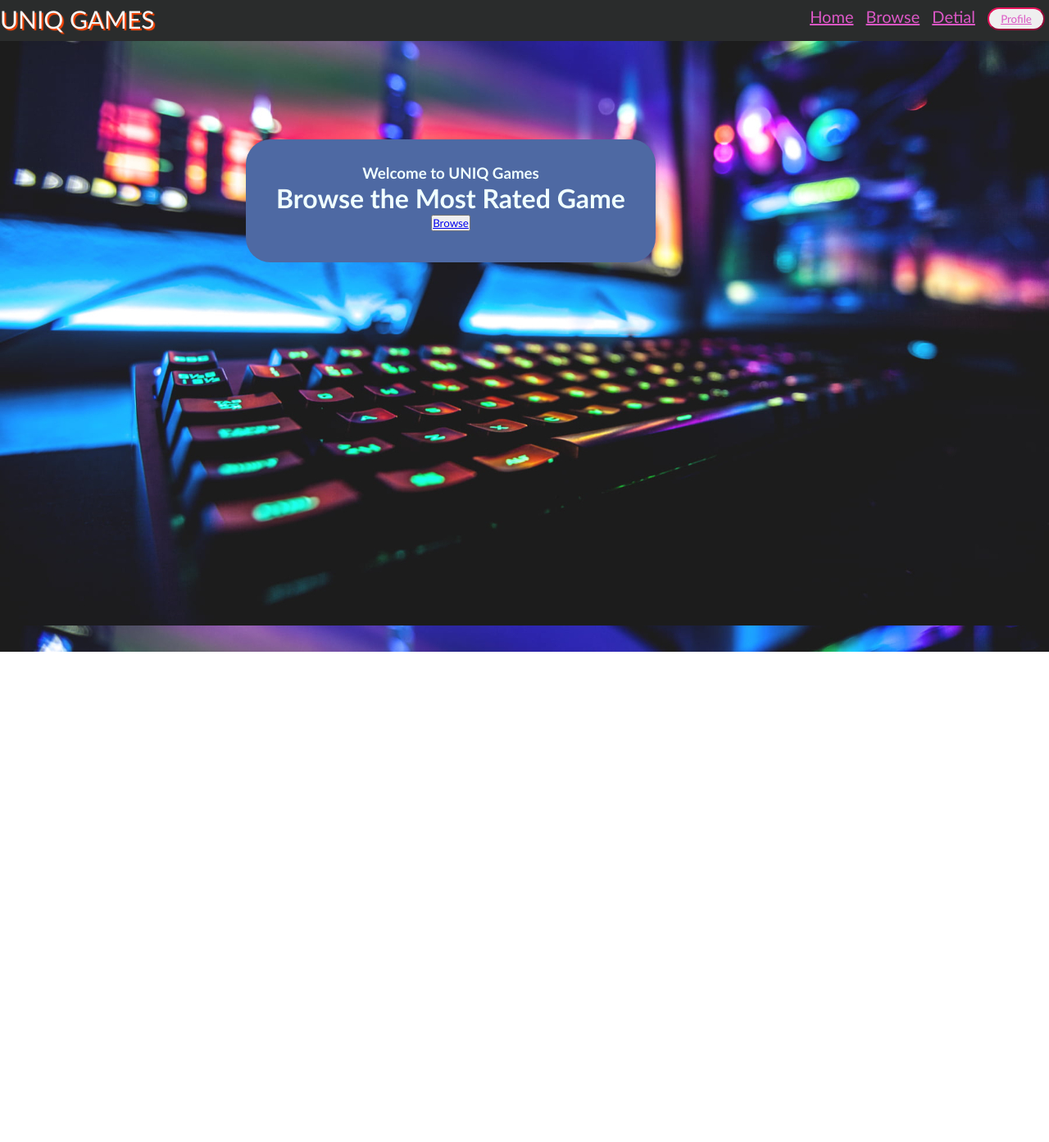
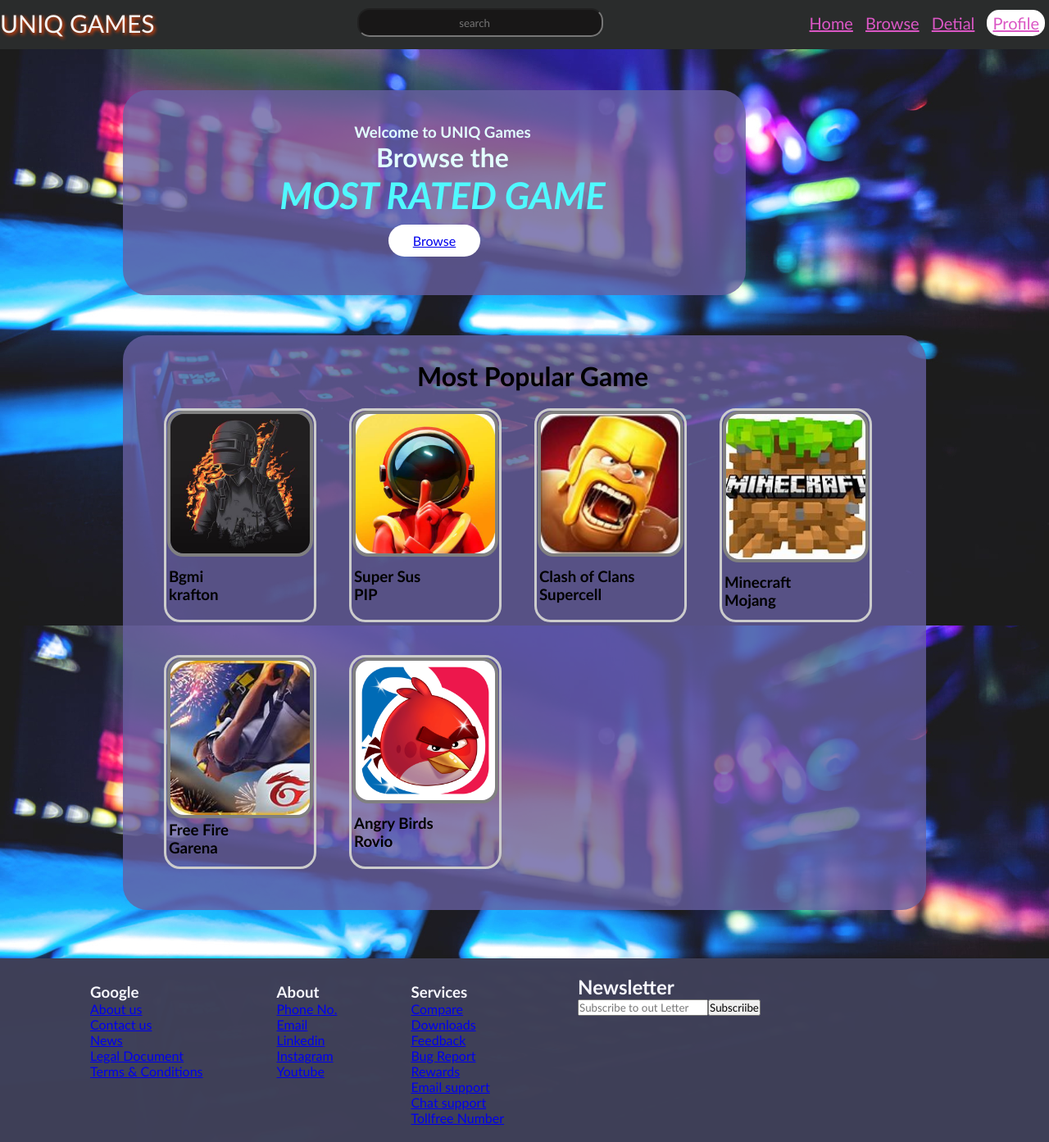
Before and after one commit to suryaa-004/frontend, a plain HTML site: page vs/index.html in a window 1280 px wide. Shown: the part 5-1398 px from the top of the page at 82% size. Before the commit the page ends 800 px from the top, so only its background shows below. Drawn offline with Linux system fonts and the light colour scheme.

Commit message:
second commit

```diff
--- a/vs/browse.css
+++ b/vs/browse.css
@@ -4,7 +4,12 @@
     font-family: 'Gill Sans', 'Gill Sans MT', Calibri, 'Trebuchet MS', sans-serif;
 }
 body{
-    background-image:url(g2.jpg) ;
+    background-image:url(g2.jpg);
+}
+@media only screen and (max-width: 600px) {
+    body {
+        font-size: 14px;
+    }
 }
 .navbar{
     background-color: rgb(42, 44, 44);
@@ -33,14 +38,17 @@ header input{
     color: azure;
     text-align:center;
 }
-.head li button{
+.head li .profile{
     border-radius: 15px;
     width: 70px;
     height: 28px;
-    border-color: rgb(228, 19, 89);
+    background-color: white;
+    padding:5px 10px 5px;
 }
-.head li button :hover{
-    color: rgb(13, 14, 13);
+.head li .profile:hover{
+    color: rgb(4, 53, 61);
+    background-color:rgb(181, 241, 141);
+    box-shadow: 5px 4px gold;
 }
 .head li a{
     color: rgb(219, 87, 197);
@@ -49,3 +57,4 @@ header input{
     color: chocolate;
 
 }
+/* end of header  */
--- a/vs/detial.css
+++ b/vs/detial.css
@@ -2,8 +2,14 @@
     padding: 0;
     margin: 0;
     font-family: 'Gill Sans', 'Gill Sans MT', Calibri, 'Trebuchet MS', sans-serif;
-}body{
-    background-image:url(g2.jpg) ;
+}
+body{
+    background-image:url(g2.jpg);
+}
+@media only screen and (max-width: 600px) {
+    body {
+        font-size: 14px;
+    }
 }
 .navbar{
     background-color: rgb(42, 44, 44);
@@ -32,14 +38,17 @@ header input{
     color: azure;
     text-align:center;
 }
-.head li button{
+.head li .profile{
     border-radius: 15px;
     width: 70px;
     height: 28px;
-    border-color: rgb(228, 19, 89);
+    background-color: white;
+    padding:5px 10px 5px;
 }
-.head li button :hover{
-    color: rgb(13, 14, 13);
+.head li .profile:hover{
+    color: rgb(4, 53, 61);
+    background-color:rgb(181, 241, 141);
+    box-shadow: 5px 4px gold;
 }
 .head li a{
     color: rgb(219, 87, 197);
--- a/vs/index.css
+++ b/vs/index.css
@@ -4,16 +4,18 @@
     font-family: 'Gill Sans', 'Gill Sans MT', Calibri, 'Trebuchet MS', sans-serif;
 }
 body{
-    background-image:url(g2.jpg) ;
+    background-image: url(g2.jpg);
+    font-size: 16px;
 }
+
 .navbar{
     background-color: rgb(42, 44, 44);
     font-size: 20px;
     width: 100%;
-    display: flex;
+    display:flex;
     align-items: center;
     justify-content: space-between;
-    height: 55px;
+    height: 65px;
 }
 .head li{
     display: inline-block;
@@ -22,7 +24,7 @@ body{
 .logo{
     font-size: 1.5em;
     color: whitesmoke;
-    text-shadow: 2px 2px 1px orangered;
+    text-shadow: 2px 2px 4px orangered;
 }
 header input{
     border-radius: 15px;
@@ -33,14 +35,17 @@ header input{
     color: azure;
     text-align:center;
 }
-.head li button{
+li .profile{
     border-radius: 15px;
-    width: 70px;
-    height: 28px;
-    border-color: rgb(228, 19, 89);
+    width: 80px;
+    height: 23px;
+    background-color:rgb(255, 255, 255);
+    padding:4px 7px 4px;
 }
-.head li button :hover{
-    color: rgb(13, 14, 13);
+.head li .profile:hover{
+    color: rgb(4, 53, 61);
+    background-color:rgb(69, 216, 113);
+    box-shadow: 5px 4px gold;
 }
 .head li a{
     color: rgb(219, 87, 197);
@@ -48,15 +53,98 @@ header input{
 .head li  :hover{
     color: chocolate;
 }
+
+
+    /* end of header  */
+
+    /* start of  box (browse)  */
 .box1 {
     padding-top: 30px ;
-    color: azure;
+    color: rgb(226, 255, 255);
     border-radius: 30px ;
-    background-color: rgb(78, 105, 163);
-    height: 150px;
-    width: 500px;
+    background-color: rgba(103, 96, 161, 0.788) ;
+    height: 250px;
+    width: 760px;
     text-align: center;
-    margin-left: 300px;
-    margin-top: 120px ;
+    margin-top: 50px;
+    margin-left: 150px;
+    margin-right: 150px;
     box-sizing: border-box;
+    position: relative;
 }
+h1,h3{
+    padding-left: 20px;
+}
+h3{
+    padding-top: 10px;
+}
+.box1 .h12{
+    text-transform: uppercase;
+    color:rgb(80, 249, 255);
+    font-size: 45px;
+}
+.box1 .browse{
+    border-radius: 20px;
+    padding: 10px;
+    padding-left: 30px;
+    padding-right: 30px;
+    background-color:rgb(255, 255, 255);
+}
+.box1 .browse:hover{
+    color: rgb(4, 53, 61);
+    background-color:rgb(69, 216, 113);
+    box-shadow: 5px 4px gold;
+}
+/* end of inner box (browse) */
+
+/* game list */
+div.game {
+    background-color: rgba(103, 96, 161, 0.788);
+    position: relative;
+    text-align: center;
+    padding: 30px;
+    float: left;
+    flex-direction: row;
+    border-radius: 30px;
+    margin-top: 30px;
+    margin-left: 150px;
+    margin-right: 150px;
+
+}
+.game img{
+    width:170px;
+    height: auto;
+    border: 4px solid grey;
+    border-radius: 20px;
+}
+.game .image{
+    margin: 20px;
+    border: 3px solid #ccc;
+    border-radius: 20px;
+    float: left;
+    width: 180px;
+    height: 255px;
+}
+.game .image:hover {
+    box-shadow: 6px 6px white;
+}
+.game .gamename,.companyname{
+   text-align: left;
+   padding-left: 3px;
+}
+
+/* start of footer */
+.footer{
+    background-color: rgba(63, 64, 88, 0.993);
+    color: aliceblue;
+    position: relative;
+    margin-top: 790px;
+    padding: 20px;
+    display: flex;
+    list-style: none;
+
+}
+.pilot{
+    padding-left: 90px;
+    color: ghostwhite;
+}
--- a/vs/index.html
+++ b/vs/index.html
@@ -10,23 +10,103 @@
   <header>
     <nav class="navbar">
      <div class="logo">UNIQ GAMES</div>
+     <form action="" method="get">
+      <input type="search" name="search" id="get" placeholder="search" me>
+      </form>
       <ul class="head">
         <li><a href="index.html">Home</a></li>
         <li><a href="browse.html">Browse</a></li>
         <li><a href="detial.html">Detial</a></li>
-        <li><button><a href="profile.html">Profile</a></button></li>
+        <li><a href="profile.html" class="profile">Profile</a></li>
       </ul>
     </nav>
   </header>
   <main>
-   <div class="boxout">
+    <!-- first box -->
+   <div class="container">
     <div class="box1">
         <h3>Welcome to UNIQ Games</h2>
-        <h1>Browse the Most
-           Rated Game</h1>
-        <button><a href="browse.html">Browse</a></button>
+        <h1>Browse the </h1>
+        <h1 class="h12"><em>Most Rated Game</em></h1><br>
+        <a href="browse.html" class="browse">Browse</a>
     </div>
+    <br>
+   </div>
+   <div class="game">
+    <div>
+    <h1>Most Popular Game</h1>
+    </div>
+
+   <div class="bgmi image ">
+    <img src="bgmi.jpg" alt="bgmi" width="600" height="400">
+    <h3 class="gamename">Bgmi</h3>
+    <h3 class="companyname" style="padding-top: 0px;">krafton</h3>
+   </div>
+   <div class="sus image">
+    <img src="sus.jpg" alt="super sus" width="600" height="400">
+    <h3 class="gamename">Super Sus</h3>
+    <h3 class="companyname" style="padding-top: 0px;" >PIP</h3>
+   </div>
+   <div class="coc image">
+    <img src="coc.jpg" alt="coc" width="600" height="400">
+    <h3 class="gamename">Clash of Clans</h3>
+    <h3 class="companyname" style="padding-top: 0px;">Supercell</h3>
+   </div>
+   <div class="craft image">
+    <img src="minecraft.jpg" alt="minecraft" width="600" height="400">
+    <h3 class="gamename">Minecraft</h3>
+    <h3 class="companyname" style="padding-top: 0px;" >Mojang</h3>
+   </div>
+   <div class="free image">
+    <img src="free fire.jpg" alt="free fire" width="600" >
+    <h3 class="gamename" style="padding-top: 0px;">Free Fire</h3>
+    <h3 class="companyname" style="padding-top: 0px;">Garena</h3>
+   </div>
+   <div class="birds image">
+    <img src="angry birds.jpg" alt="angry birds" width="600" >
+    <h3 class="gamename" >Angry Birds</h3>
+    <h3 class="companyname" style="padding-top: 0px;">Rovio</h3>
+   </div>
    </div>
   </main>
+  <!-- end of main section  -->
+  <!-- start of footer section  -->
+  <footer class="footer">
+    <div class="google pilot">
+      <h3 style="padding-left: 0px;">Google</h3>
+    <li><a href="#">About us</a></li>
+    <li><a href="#">Contact us</a></li>
+    <li><a href="#">News</a></li>
+    <li><a href="#">Legal Document</a></li>
+    <li><a href="#">Terms & Conditions</a></li>
+  </div>
+
+  <div class="about pilot">
+    <h3 style="padding-left: 0px;">About</h3>
+    <li><a href="tel:+6380003734">Phone No.</a></li>
+    <li><a href="mailto:suryaarul2001@gmail.com">Email</a></li>
+    <li><a href="http://www.linkedin.com/in/surya-a-3201a3245">Linkedin</a></li>
+    <li><a href="http://www.instragram.com">Instagram</a></li>
+    <li><a href="http://www.youtube.com">Youtube</a></li>
+  </div>
+  <div class="service pilot" >
+    <h3 style="padding-left: 0px;">Services</h3>
+  <li><a href="#">Compare</a></li>
+  <li><a href="#">Downloads</a></li>
+  <li><a href="#">Feedback</a></li>
+  <li><a href="#">Bug Report</a></li>
+  <li><a href="#">Rewards</a></li>
+  <li><a href="#">Email support</a></li>
+<li><a href="#">Chat support</a></li>
+<li><a href="#">Tollfree Number</a></li>
+</div>
+
+<div class="newsletter pilot">
+  <h2 >Newsletter</h2>
+  <form action="" method="get">
+    <input type="email" name="" id="email" placeholder="Subscribe to out Letter"><button type="submit">Subscriibe</button>
+  </form>
+</div>
+  </footer>
 </body>
 </html>
--- a/vs/profile.css
+++ b/vs/profile.css
@@ -4,7 +4,12 @@
     font-family: 'Gill Sans', 'Gill Sans MT', Calibri, 'Trebuchet MS', sans-serif;
 }
 body{
-    background-image:url(g2.jpg) ;
+    background-image:url(g2.jpg);
+}
+@media only screen and (max-width: 600px) {
+    body {
+        font-size: 14px;
+    }
 }
 .navbar{
     background-color: rgb(42, 44, 44);
@@ -33,14 +38,17 @@ header input{
     color: azure;
     text-align:center;
 }
-.head li button{
+li .profile{
     border-radius: 15px;
     width: 70px;
     height: 28px;
-    border-color: rgb(228, 19, 89);
+    background-color:rgb(255, 255, 255);
+    padding:5px 10px 5px;
 }
-.head li button :hover{
-    color: rgb(13, 14, 13);
+.head li .profile:hover{
+    color: rgb(4, 53, 61);
+    background-color:rgb(181, 241, 141);
+    box-shadow: 5px 4px gold;
 }
 .head li a{
     color: rgb(219, 87, 197);
```
Also changed, not shown: vs/browse.html (+1 -1 lines), vs/detial.html (+1 -1 lines), vs/profile.html (+6 -1 lines), vs/angry birds.jpg (added), vs/bgmi.jpg (added), vs/coc.jpg (added), vs/free fire.jpg (added), vs/minecraft.jpg (added), vs/sus.jpg (added).
